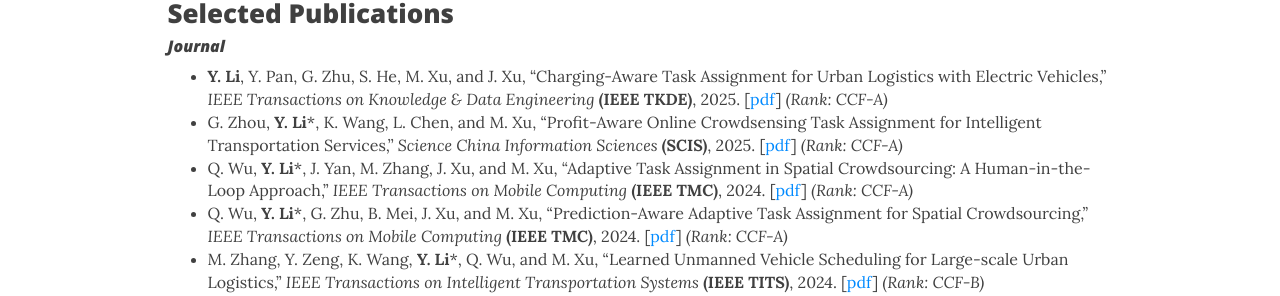
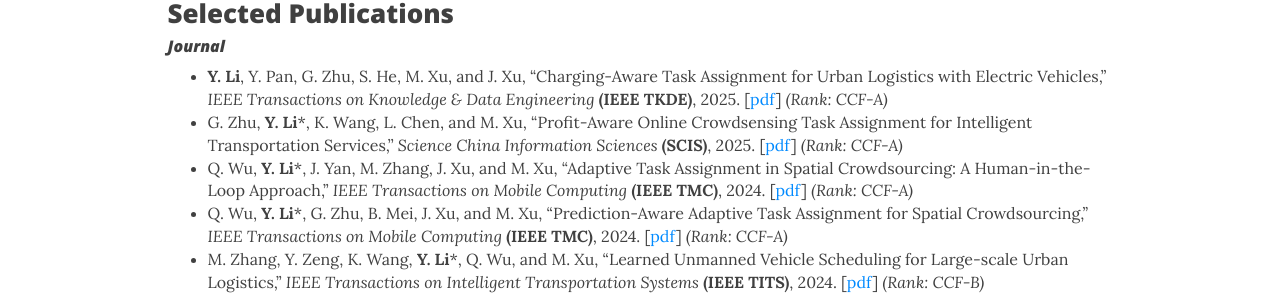
Before and after one commit to zzudb/zzudb.github.io, a Jekyll site: the page built from pages/mypublications.md, in a window 1280 px wide and 900 px high. Shown: the part 151-447 px from the top of the window. Built offline with Jekyll 4.4.1, drawn with Linux system fonts in a browser that asks for light colours; nearby versions of some CDN libraries.

Commit message:
Update mypublications.md

```diff
--- a/pages/mypublications.md
+++ b/pages/mypublications.md
@@ -6,7 +6,7 @@ show-avatar: false
 
 #### _Journal_
 * **Y. Li**, Y. Pan, G. Zhu, S. He, M. Xu, and J. Xu, "Charging-Aware Task Assignment for Urban Logistics with Electric Vehicles,'' _IEEE Transactions on Knowledge & Data Engineering_ **(IEEE TKDE)**, 2025. [[pdf](https://zzudb.github.io/pages/mypublications/)] _(Rank: CCF-A)_
-* G. Zhou, **Y. Li***, K. Wang, L. Chen, and M. Xu, "Profit-Aware Online Crowdsensing Task Assignment for Intelligent Transportation Services,'' _Science China Information Sciences_ **(SCIS)**, 2025. [[pdf](https://zzudb.github.io/pages/mypublications/)] _(Rank: CCF-A)_
+* G. Zhu, **Y. Li***, K. Wang, L. Chen, and M. Xu, "Profit-Aware Online Crowdsensing Task Assignment for Intelligent Transportation Services,'' _Science China Information Sciences_ **(SCIS)**, 2025. [[pdf](https://zzudb.github.io/pages/mypublications/)] _(Rank: CCF-A)_
 * Q. Wu, **Y. Li***, J. Yan, M. Zhang, J. Xu, and M. Xu, "Adaptive Task Assignment in Spatial Crowdsourcing: A Human-in-the-Loop Approach,'' _IEEE Transactions on Mobile Computing_ **(IEEE TMC)**, 2024. [[pdf](https://zzudb.github.io/pages/mypublications/)] _(Rank: CCF-A)_
 * Q. Wu, **Y. Li***, G. Zhu, B. Mei, J. Xu, and M. Xu, "Prediction-Aware Adaptive Task Assignment for Spatial Crowdsourcing,'' _IEEE Transactions on Mobile Computing_ **(IEEE TMC)**, 2024. [[pdf](https://zzudb.github.io/pages/mypublications/)] _(Rank: CCF-A)_
 * M. Zhang, Y. Zeng, K. Wang, **Y. Li***, Q. Wu, and M. Xu, "Learned Unmanned Vehicle Scheduling for Large-scale Urban Logistics,'' _IEEE Transactions on Intelligent Transportation Systems_ **(IEEE TITS)**, 2024. [[pdf](https://zzudb.github.io/pages/mypublications/)] _(Rank: CCF-B)_
```
